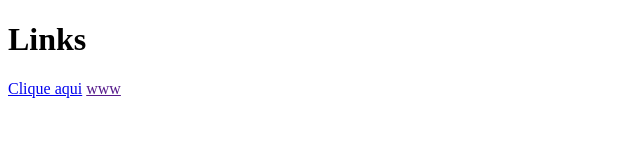
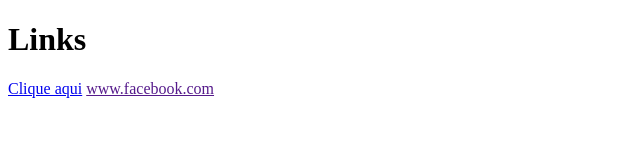
Before and after one commit to acssilva/aulas_tabelas, a plain HTML site: page index.html in a window 1280 px wide. Shown: the whole page, without its empty margins (0-640 px from the left). Drawn offline with Linux system fonts and the light colour scheme.

Commit message:
Acrescentando o link do Facebook

```diff
--- a/index.html
+++ b/index.html
@@ -10,6 +10,6 @@
     <h1>Links</h1>
     <!--O atributo targe com o valor _blank abre uma nova pagina quando clicar no link-->
     <a href="wwww.google.com.br" target="_blank">Clique aqui</a>
-    <a href="">www</a>
+    <a href="">www.facebook.com</a>
 </body>
 </html>
```
